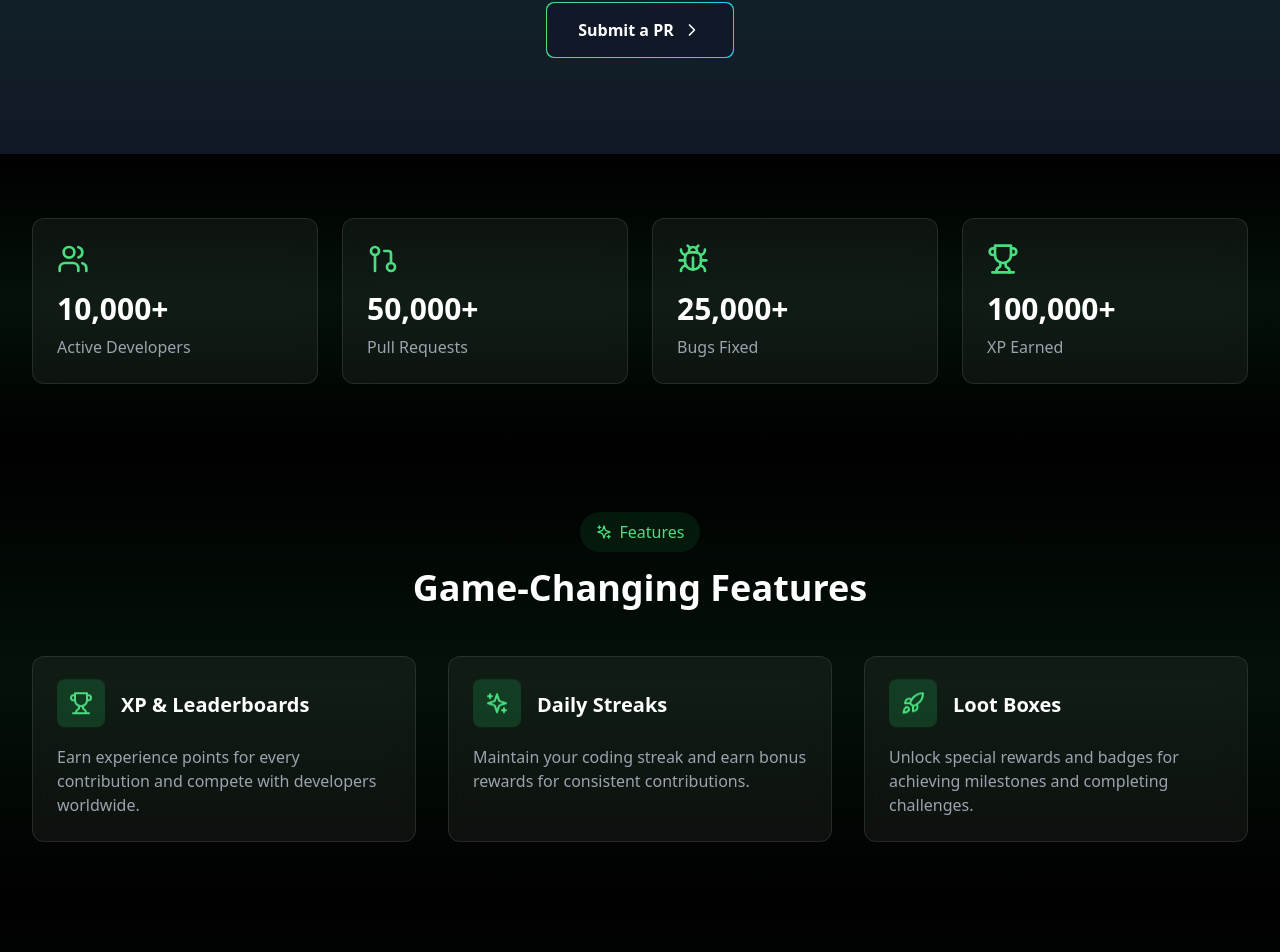
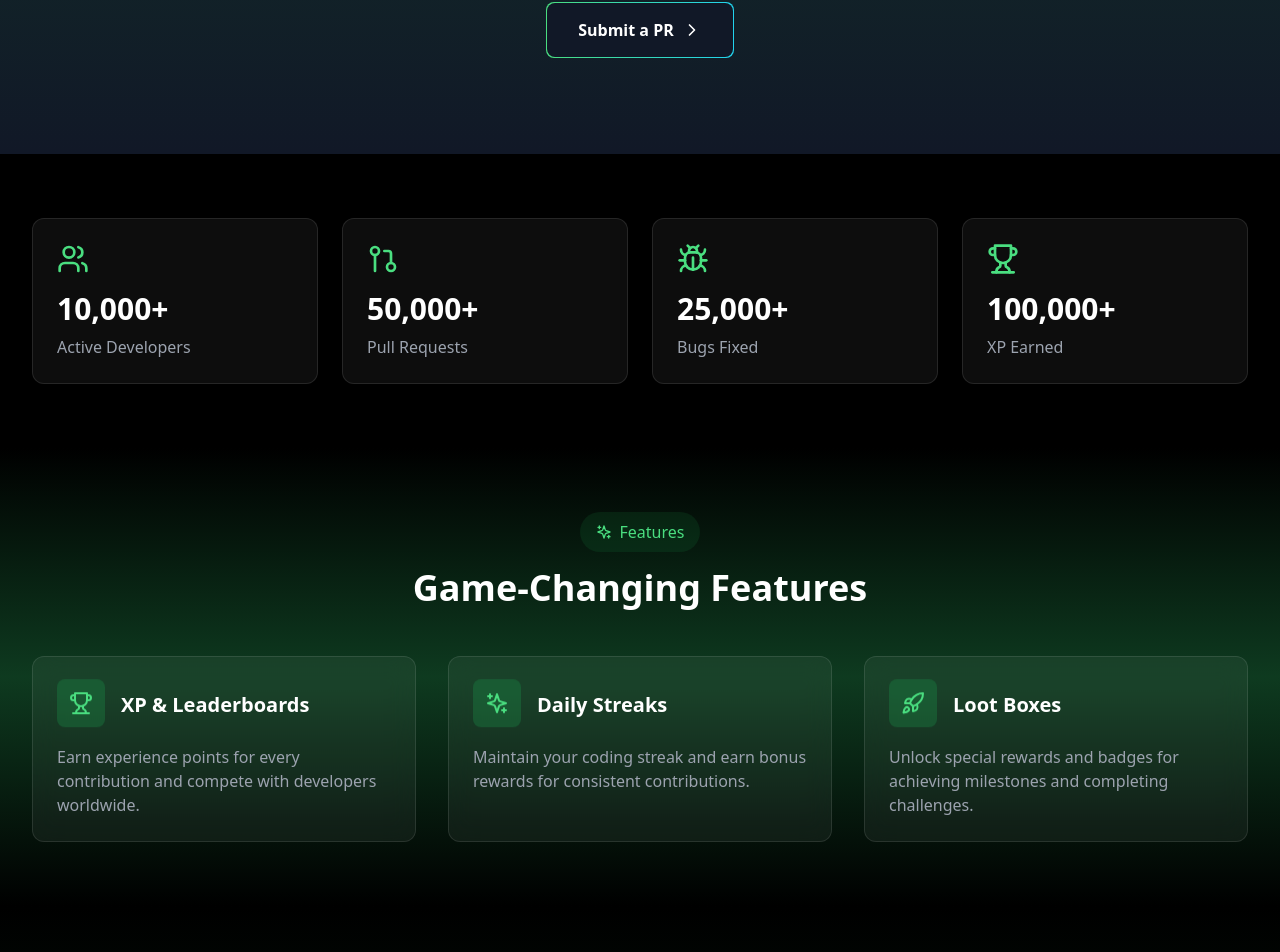
Before and after one commit to Jossyboydgenius/Zenode, a React (Vite) app: page / in a window 1280 px wide. Shown: the part 672-1624 px from the top of the page. Built offline with nearby package versions, Linux system fonts and the light colour scheme.

Commit message:
Update gradient overlays in Landing page for enhanced visual depth

```diff
--- a/src/pages/Landing.tsx
+++ b/src/pages/Landing.tsx
@@ -41,7 +41,7 @@ export default function LandingPage() {
 
       {/* Stats Section */}
       <div className="relative w-full bg-black py-16">
-        <div className="absolute inset-0 bg-gradient-to-b from-black via-green-900/20 to-transparent"></div>
+        {/* <div className="absolute inset-0 bg-gradient-to-b from-black via-green-900/50 to-transparent"></div> */}
         <div className="relative max-w-7xl mx-auto px-4 sm:px-6 lg:px-8">
           <div className="grid grid-cols-1 md:grid-cols-4 gap-6">
             <StatCard icon={Users} value="10,000+" label="Active Developers" />
@@ -54,7 +54,7 @@ export default function LandingPage() {
 
       {/* Features Section */}
       <div className="relative w-full bg-black py-16">
-        <div className="absolute inset-0 bg-gradient-to-b from-black via-green-900/20 to-transparent"></div>
+        <div className="absolute inset-0 bg-gradient-to-b from-black via-green-900/70 to-transparent"></div>
         <div className="relative max-w-7xl mx-auto px-4 sm:px-6 lg:px-8">
           <div className="text-center mb-12">
             <div className="inline-flex items-center px-4 py-2 rounded-full bg-green-500/10 text-green-400 mb-4">
@@ -116,7 +116,7 @@ export default function LandingPage() {
 
       {/* Trusted By Section */}
       <div className="relative w-full bg-black py-16">
-        <div className="absolute inset-0 bg-gradient-to-b from-black via-green-900/30 to-transparent"></div>
+        {/* <div className="absolute inset-0 bg-gradient-to-b from-black via-green-900/30 to-transparent"></div> */}
         <div className="relative max-w-7xl mx-auto px-4 sm:px-6 lg:px-8">
           <h3 className="text-center text-gray-400 mb-8">Trusted by:</h3>
           <div className="relative overflow-hidden">
@@ -167,7 +167,7 @@ export default function LandingPage() {
 
       {/* Why Join Section */}
       <div className="relative w-full bg-black py-24">
-        <div className="absolute inset-0 bg-gradient-to-b from-black via-green-900/20 to-transparent"></div>
+        {/* <div className="absolute inset-0 bg-gradient-to-b from-black via-green-900/100 to-transparent"></div> */}
         <div className="relative max-w-7xl mx-auto px-4 sm:px-6 lg:px-8">
           <div className="text-center mb-16">
             <h2 className="text-5xl font-bold text-white">
@@ -199,7 +199,7 @@ export default function LandingPage() {
 
       {/* Testimonials Section */}
       <div className="relative w-full bg-black/95 py-24">
-        <div className="absolute inset-0 bg-gradient-to-b from-black via-green-900/10 to-black/95"></div>
+        <div className="absolute inset-0 bg-gradient-to-b from-black via-green-900/50"></div>
         <div className="relative max-w-7xl mx-auto px-4 sm:px-6 lg:px-8">
           <div className="text-center mb-8">
             <h2 className="text-5xl font-bold text-white mb-6">
```
